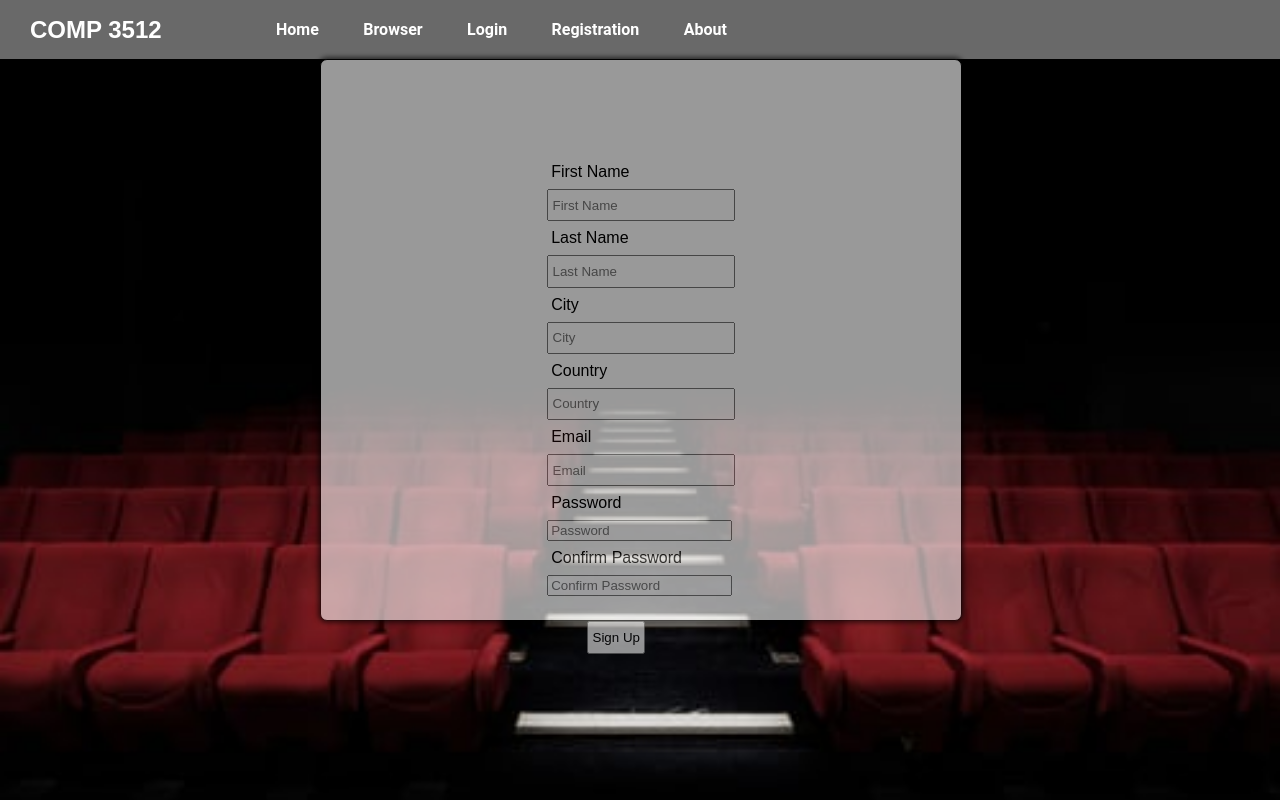
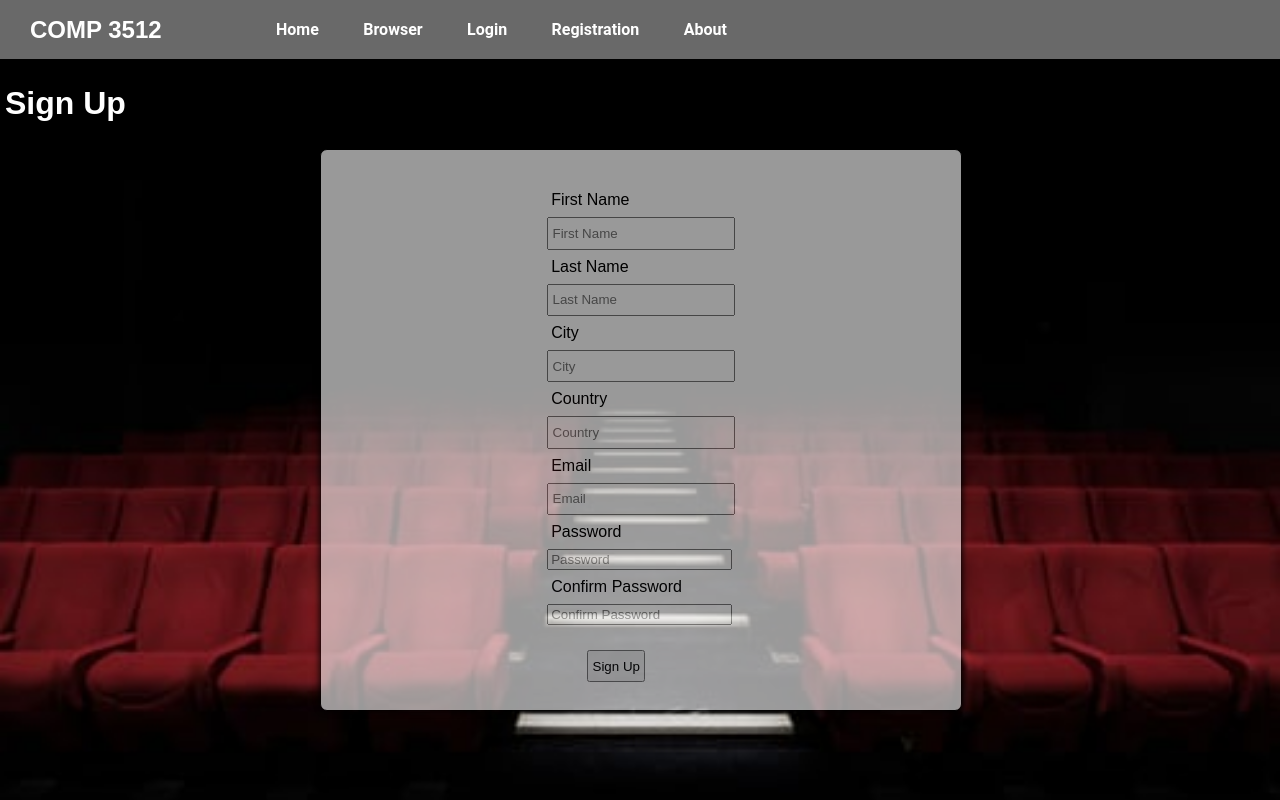
Before and after one commit to Will99286/assignment2, a PHP site: page /PHP/signup.php in a window 1280 px wide. Run offline with PHP 8.4, Linux system fonts and the light colour scheme; a stand-in replaces the project's code that opens the database connection.

Commit message:
Add files via upload

```diff
--- a/PHP/signup.php
+++ b/PHP/signup.php
@@ -42,10 +42,11 @@ include 'header.php';
   </head>
   <body>
     <main>
-      <div class=signup >
-        <h1>Sign UP</h1>
+        <h1>Sign Up</h1>
+		<div class=signup >
         <p id="errorMessages"></p>
-        <form id="signUpForm" method="post" action="register.php">
+		<div class="form">
+		<form id="signUpForm" method="post" action="register.php">
           <label>First Name</label>
           <input
             type="text"
@@ -67,7 +68,9 @@ include 'header.php';
           <input id="confirmPass" type="password" placeholder="Confirm Password" name="confirmPass" required/>
           <input type="submit" id="submit" value="Sign Up" />
         </form>
-      </div>
+		</div>
+		</div>
+      <!--</div>-->
     </main>
   </body>
 </html>
```
